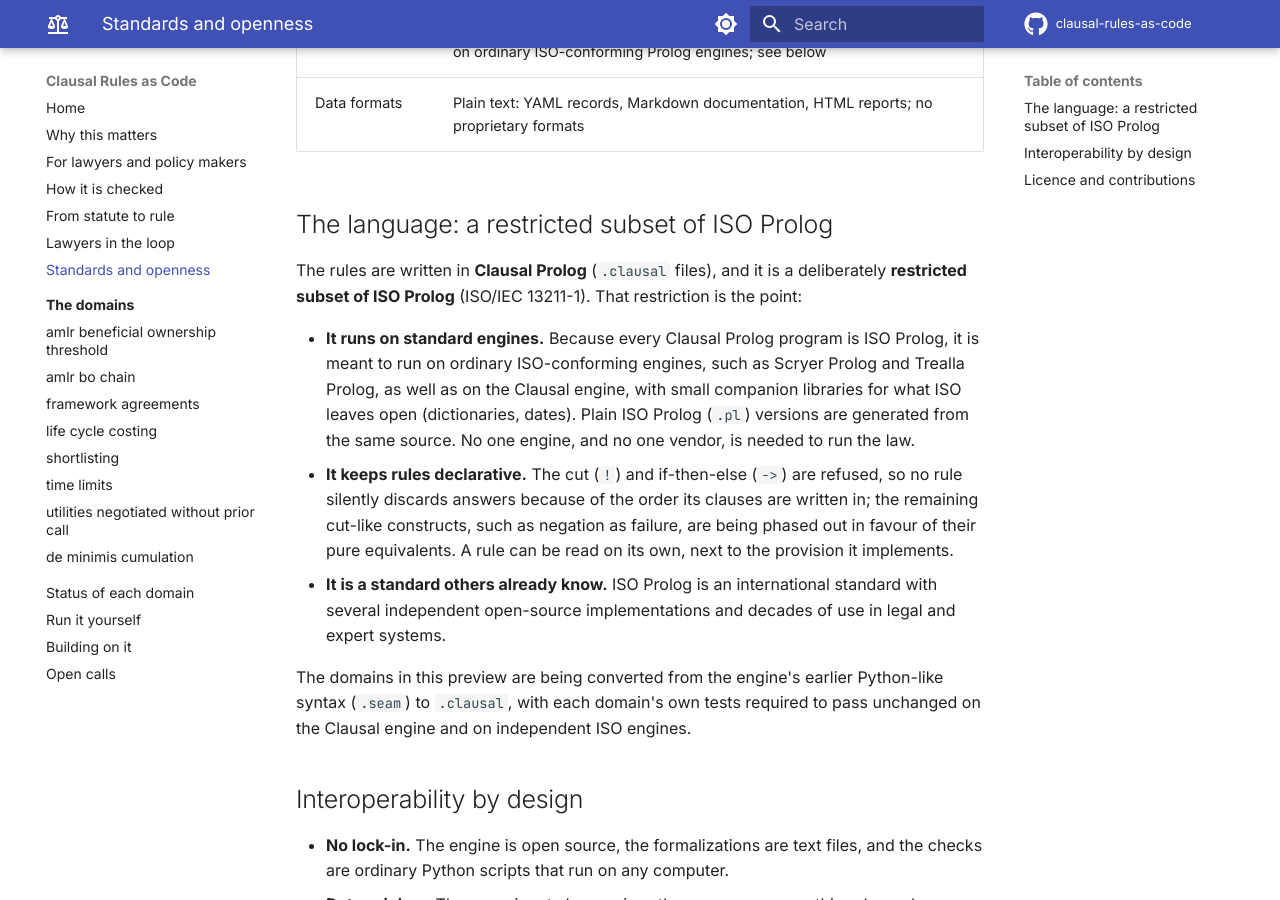
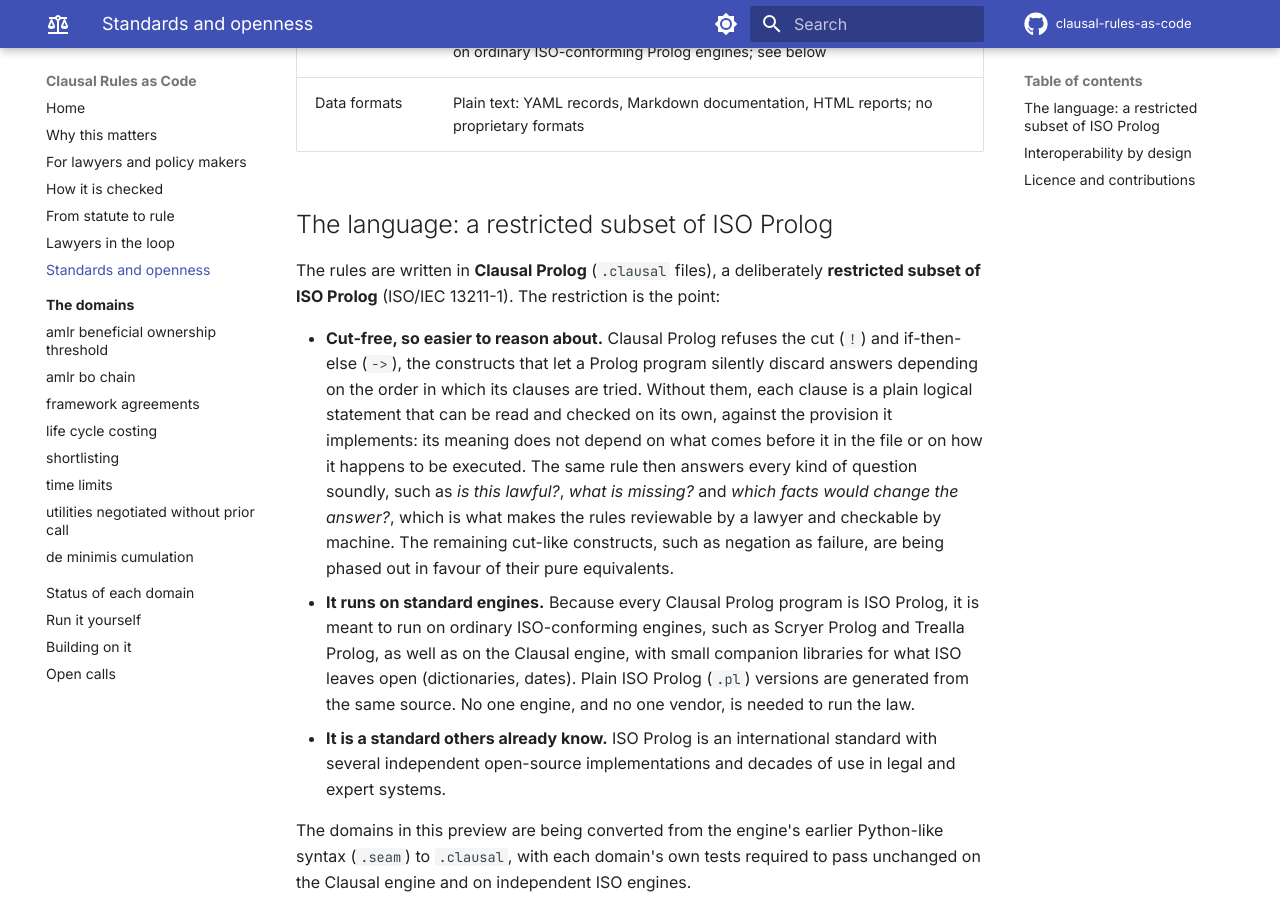
Before and after one commit to neurosymbolica/clausal-rules-as-code, an MkDocs documentation site: the page built from docs/standards.md, in a window 1280 px wide and 900 px high, scrolled down 569 px. Built offline with MkDocs 1.6.1 and Material for MkDocs 9.7.7, drawn with Linux system fonts in a browser that asks for light colours; comment, search, counter and statistics services are not loaded.

Commit message:
Docs: cut-free Clausal Prolog is easier to reason about

```diff
--- a/docs/standards.md
+++ b/docs/standards.md
@@ -14,18 +14,23 @@ open where none does.
 
 ## The language: a restricted subset of ISO Prolog
 
-The rules are written in **Clausal Prolog** (`.clausal` files), and it is a deliberately
-**restricted subset of ISO Prolog** (ISO/IEC 13211-1). That restriction is the point:
+The rules are written in **Clausal Prolog** (`.clausal` files), a deliberately **restricted
+subset of ISO Prolog** (ISO/IEC 13211-1). The restriction is the point:
 
+- **Cut-free, so easier to reason about.** Clausal Prolog refuses the cut (`!`) and if-then-else
+  (`->`), the constructs that let a Prolog program silently discard answers depending on the
+  order in which its clauses are tried. Without them, each clause is a plain logical statement
+  that can be read and checked on its own, against the provision it implements: its meaning does
+  not depend on what comes before it in the file or on how it happens to be executed. The same
+  rule then answers every kind of question soundly, such as *is this lawful?*, *what is missing?*
+  and *which facts would change the answer?*, which is what makes the rules reviewable by a
+  lawyer and checkable by machine. The remaining cut-like constructs, such as negation as
+  failure, are being phased out in favour of their pure equivalents.
 - **It runs on standard engines.** Because every Clausal Prolog program is ISO Prolog, it is meant
   to run on ordinary ISO-conforming engines, such as Scryer Prolog and Trealla Prolog, as well as
   on the Clausal engine, with small companion libraries for what ISO leaves open (dictionaries,
   dates). Plain ISO Prolog (`.pl`) versions are generated from the same source. No one engine,
   and no one vendor, is needed to run the law.
-- **It keeps rules declarative.** The cut (`!`) and if-then-else (`->`) are refused, so no rule
-  silently discards answers because of the order its clauses are written in; the remaining
-  cut-like constructs, such as negation as failure, are being phased out in favour of their pure
-  equivalents. A rule can be read on its own, next to the provision it implements.
 - **It is a standard others already know.** ISO Prolog is an international standard with several
   independent open-source implementations and decades of use in legal and expert systems.
 
```
Also changed, not shown: docs/index.md (+3 -2 lines).
